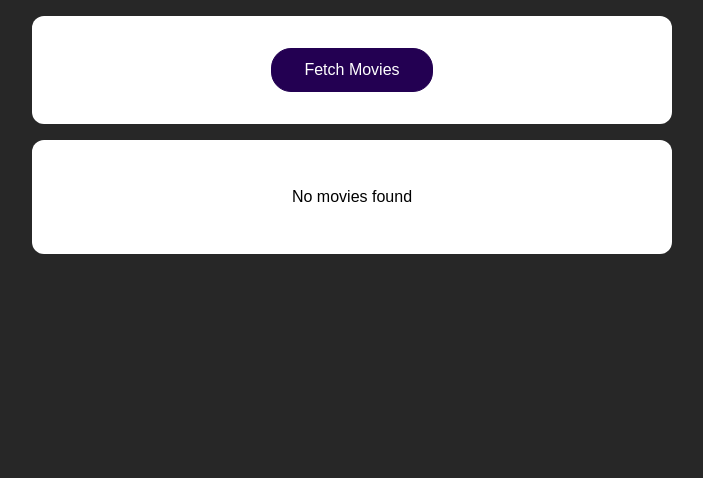
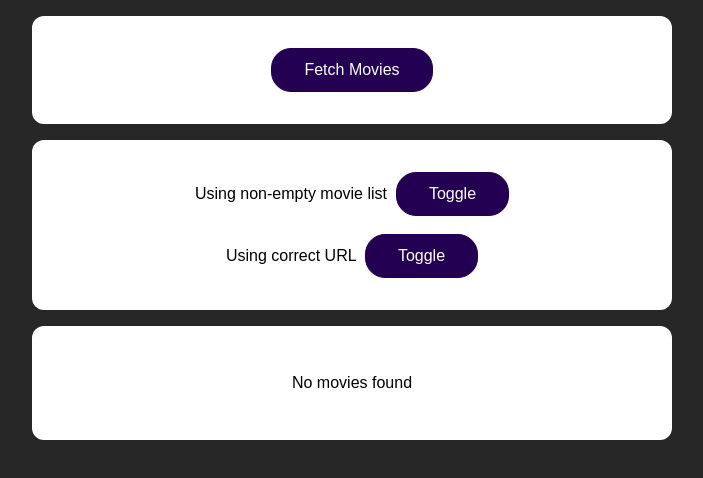
Before and after one commit to exemplar-codes/react-http-app, a React (Create React App) app: page / in a window 1280 px wide. Shown: the top 478 px of the page, without its empty margins (288-991 px from the left). Built offline with nearby package versions, Linux system fonts and the light colour scheme.

Commit message:
Add buttons for demo purposes

```diff
--- a/src/App.jsx
+++ b/src/App.jsx
@@ -8,26 +8,33 @@ function App() {
   const [isLoading, setIsLoading] = useState(false);
   const [error, setError] = useState(null);
 
+  const [emptyMessage, setEmptyMessage] = useState(false);
+  const [wrongURLMessage, setWrongURLMessage] = useState(false);
+
   async function fetchMoviesHandler() {
     // clear errors, render loading message
     setIsLoading(true);
     setError(false);
 
     try {
-      const response = await fetch("https://swapi.dev/api/film"); // deliberate error, correct => '/films'
+      const response = await fetch(
+        "https://swapi.dev/api/film" + (wrongURLMessage ? "" : "s")
+      ); // correct end point is /films
 
       if (!response.ok) throw new Error("HTTP error");
 
       const data = await response.json();
 
-      const transformedMovies = data.results.map((movieData) => {
+      const transformedMovies = (emptyMessage ? [] : data.results).map(
+        (movieData) => {
           return {
             id: movieData.episode_id,
             title: movieData.title,
             openingText: movieData.opening_crawl,
             releaseDate: movieData.release_date,
           };
-      });
+        }
+      );
       setMovies(transformedMovies);
     } catch (error) {
       setError(error);
@@ -36,21 +43,30 @@ function App() {
     }
   }
 
+  let content = <p>No movies found</p>;
+  if (!isLoading && !error) {
+    if (movies.length) content = <MoviesList movies={movies} />;
+  } else content = null;
+
   return (
     <React.Fragment>
       <section>
         <button onClick={fetchMoviesHandler}>Fetch Movies</button>
       </section>
       <section>
+        Using {!emptyMessage && "non-"}empty movie list &nbsp;
+        <button onClick={() => setEmptyMessage((prev) => !prev)}>Toggle</button>
+        <br />
+        <br />
+        Using {wrongURLMessage ? "wrong" : "correct"} URL &nbsp;
+        <button onClick={() => setWrongURLMessage((prev) => !prev)}>
+          Toggle
+        </button>
+      </section>
+      <section>
         {isLoading && "Loading..."}
         {error && error.toString()}
-        {!isLoading &&
-          !error &&
-          (movies.length !== 0 ? (
-            <MoviesList movies={movies} />
-          ) : (
-            <p>No movies found</p>
-          ))}
+        {content}
       </section>
     </React.Fragment>
   );
```
Lines whose indentation alone changed are shown as unchanged.
